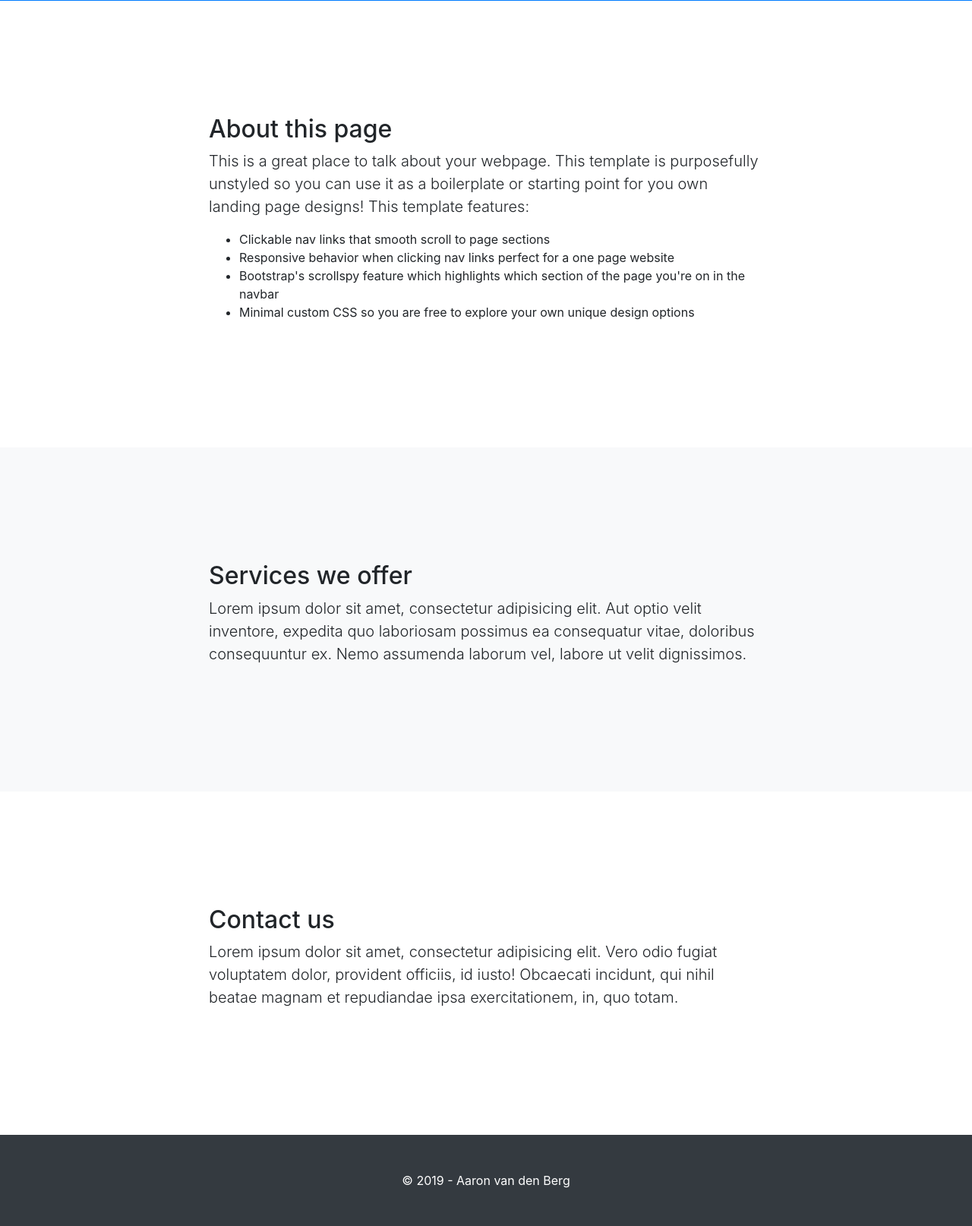
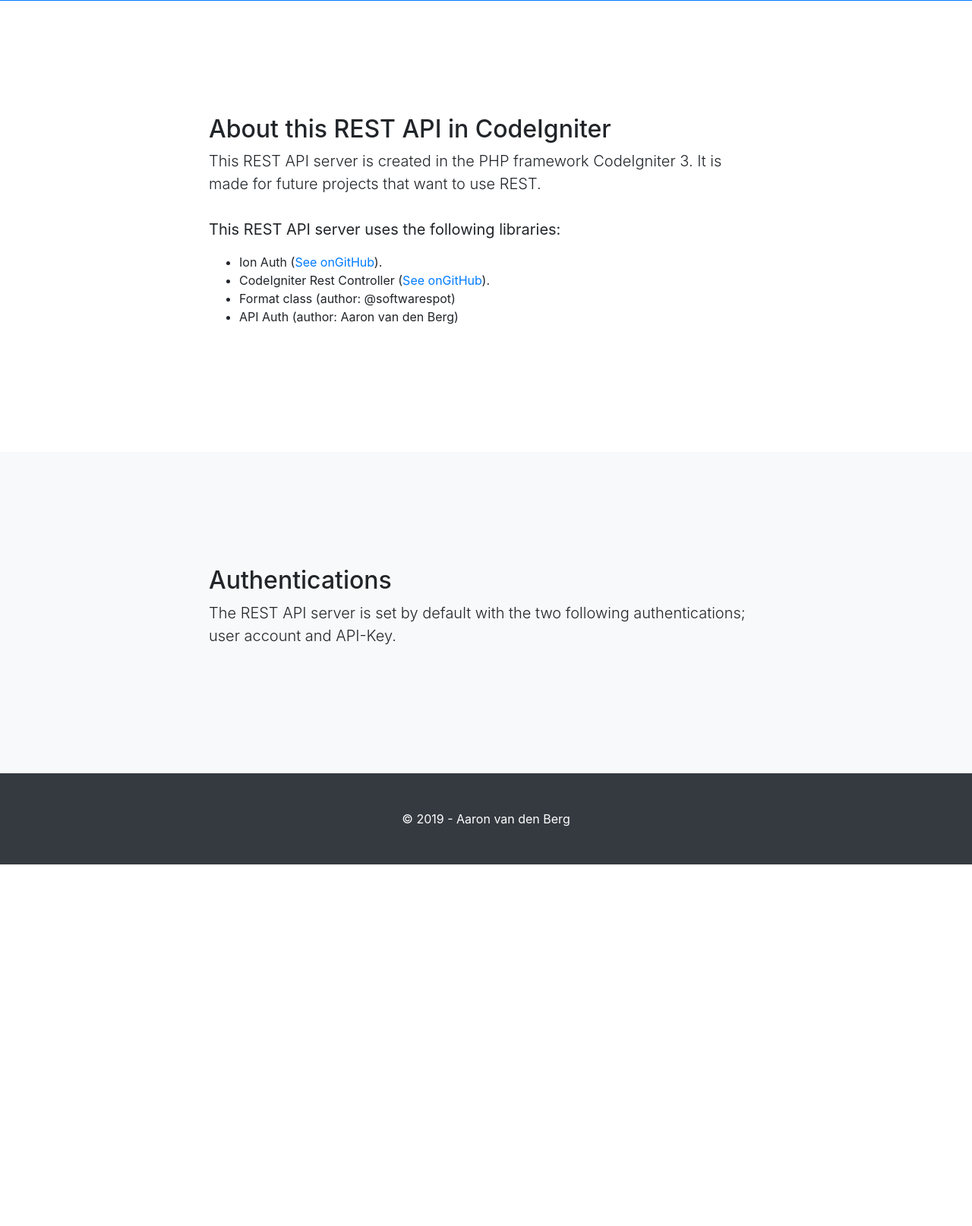
Before and after one commit to aaron5670/REST-API-Server, a CodeIgniter app: page /database/ in a window 1280 px wide. Shown: the part 357-1971 px from the top of the page at 76% size. After the commit the page ends 1495 px from the top, so only its background shows below. Run offline with CodeIgniter, Linux system fonts and the light colour scheme.

Commit message:
Updated homepage text

```diff
--- a/application/views/pages/home.php
+++ b/application/views/pages/home.php
@@ -2,13 +2,17 @@
     <div class="container">
         <div class="row">
             <div class="col-lg-8 mx-auto">
-				<h2>About this page</h2>
-				<p class="lead">This is a great place to talk about your webpage. This template is purposefully unstyled so you can use it as a boilerplate or starting point for you own landing page designs! This template features:</p>
+                <h2>About this REST API in CodeIgniter</h2>
+                <p class="lead">
+                    This REST API server is created in the PHP framework CodeIgniter 3.
+                    It is made for future projects that want to use REST.<br /><br />
+                    <strong>This REST API server uses the following libraries:</strong>
+                </p>
                 <ul>
-					<li>Clickable nav links that smooth scroll to page sections</li>
-					<li>Responsive behavior when clicking nav links perfect for a one page website</li>
-					<li>Bootstrap's scrollspy feature which highlights which section of the page you're on in the navbar</li>
-					<li>Minimal custom CSS so you are free to explore your own unique design options</li>
+                    <li>Ion Auth (<a href="http://github.com/benedmunds/CodeIgniter-Ion-Auth" target="_blank">See onGitHub</a>).</li>
+                    <li>CodeIgniter Rest Controller (<a href="https://github.com/chriskacerguis/codeigniter-restserver" target="_blank">See onGitHub</a>).</li>
+                    <li>Format class (author: @softwarespot)</li>
+                    <li>API Auth (author: Aaron van den Berg)</li>
                 </ul>
             </div>
         </div>
@@ -19,20 +23,11 @@
     <div class="container">
         <div class="row">
             <div class="col-lg-8 mx-auto">
-				<h2>Services we offer</h2>
-				<p class="lead">Lorem ipsum dolor sit amet, consectetur adipisicing elit. Aut optio velit inventore, expedita quo laboriosam possimus ea consequatur vitae, doloribus consequuntur ex. Nemo assumenda laborum vel, labore ut velit dignissimos.</p>
+                <h2>Authentications</h2>
+                <p class="lead">
+                    The REST API server is set by default with the two following authentications; user account and API-Key.
+                </p>
             </div>
         </div>
     </div>
 </section>
-
-<section id="contact">
-	<div class="container">
-		<div class="row">
-			<div class="col-lg-8 mx-auto">
-				<h2>Contact us</h2>
-				<p class="lead">Lorem ipsum dolor sit amet, consectetur adipisicing elit. Vero odio fugiat voluptatem dolor, provident officiis, id iusto! Obcaecati incidunt, qui nihil beatae magnam et repudiandae ipsa exercitationem, in, quo totam.</p>
-			</div>
-		</div>
-	</div>
-</section>
```
Lines whose indentation alone changed are shown as unchanged.
